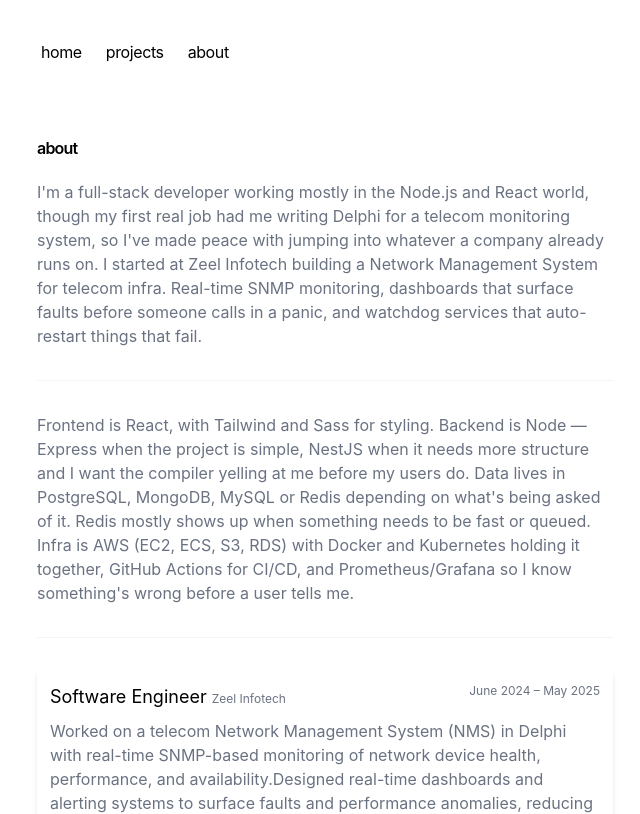
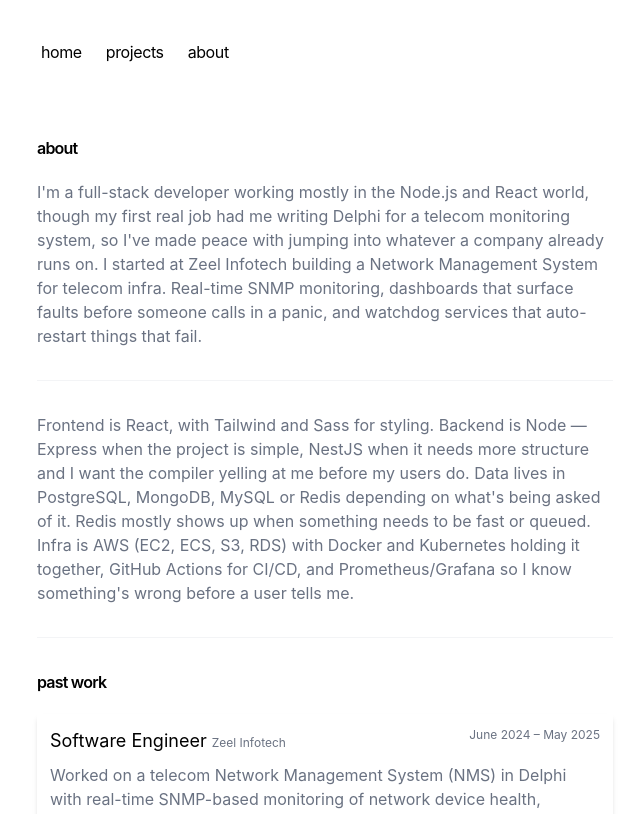
Before and after one commit to jignesh1001/blog, a Next.js app: page /about in a window 1280 px wide. Shown: the top 814 px of the page, without its empty margins (315-955 px from the left). Built offline with nearby package versions, Linux system fonts and the light colour scheme.

Commit message:
add title

```diff
--- a/app/about/page.tsx
+++ b/app/about/page.tsx
@@ -7,8 +7,7 @@ export default function Page() {
       period: "June 2024 – May 2025",
       tech: ["Delphi", "MySQL", "PLSQL"],
       description:
-           " Worked on a telecom Network Management System (NMS) in Delphi with real-time SNMP-based monitoring of network device health, performance, and availability.Designed real-time dashboards and alerting systems to surface faults and performance anomalies, reducing mean-time-to-detection for network issues.Built automated watchdog and self-healing workflows using FireDaemon-managed services to auto-restart failed processes,improving application uptime and reducing manual intervention.Developed core communication modules for device polling, alarm correlation, and performance-data collection, enabling scalable monitoring across telecom infrastructure."
-
+        " Worked on a telecom Network Management System (NMS) in Delphi with real-time SNMP-based monitoring of network device health, performance, and availability.Designed real-time dashboards and alerting systems to surface faults and performance anomalies, reducing mean-time-to-detection for network issues.Built automated watchdog and self-healing workflows using FireDaemon-managed services to auto-restart failed processes,improving application uptime and reducing manual intervention.Developed core communication modules for device polling, alarm correlation, and performance-data collection, enabling scalable monitoring across telecom infrastructure.",
     },
   ];
   return (
@@ -40,6 +39,7 @@ export default function Page() {
         </p>
       </div>
       <hr className="mt-8 mb-8 border-t border-gray-100" />
+      <h1 className="font-semibold tracking-tighter mb-5">past work</h1>
       <div className="space-y-6">
         {experiences.map((exp) => (
           <div
@@ -47,10 +47,12 @@ export default function Page() {
             className=" p-3 shadow-md border border-transparent transition-colors duration-300"
           >
             <div className="flex justify-between items-start mb-2">
-              <p className="text-white-200 text-lg">{exp.role} <span className="text-xs text-gray-500">{exp.company}</span></p>
+              <p className="text-white-200 text-lg">
+                {exp.role}{" "}
+                <span className="text-xs text-gray-500">{exp.company}</span>
+              </p>
               <span className=" text-gray-500 text-xs">{exp.period}</span>
             </div>
-
 
             <p className=" text-gray-500 mb-4">{exp.description}</p>
 
```
